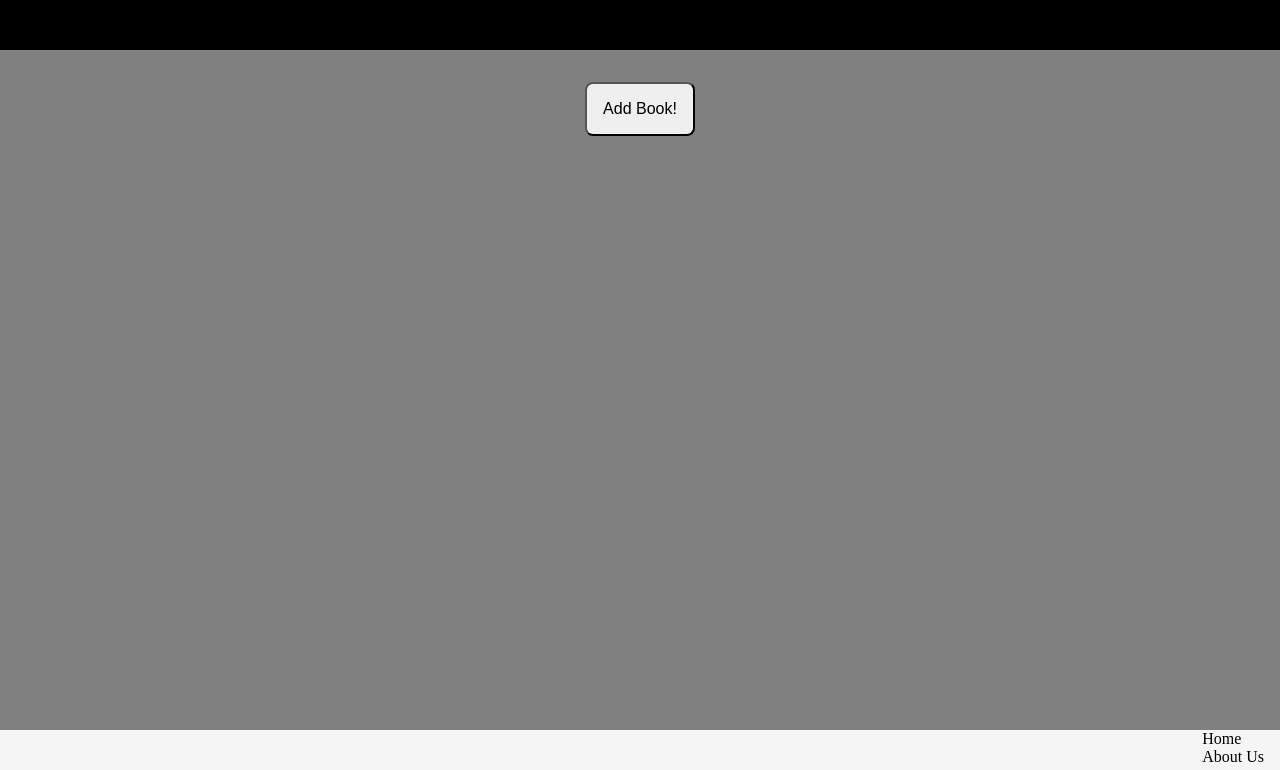
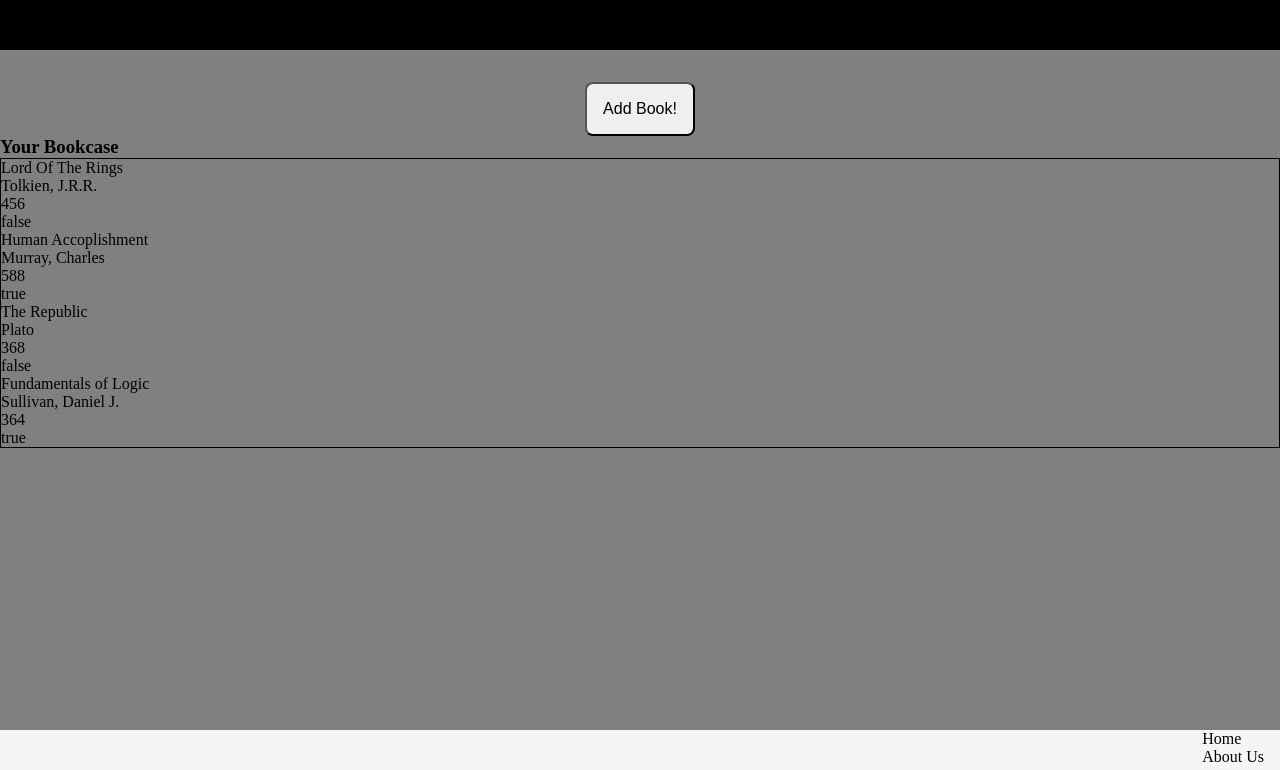
Before and after one commit to JDixon1995/Book-Catalog-Project, a plain HTML site: page index.html in a window 1280 px wide. Shown: the part 30-800 px from the top of the page. Drawn offline with Linux system fonts and the light colour scheme.

Commit message:
worked on library loop function implementation.

```diff
--- a/index.html
+++ b/index.html
@@ -16,7 +16,8 @@
     <button id="newBook">Add Book!</button>
     </div>
     <div id="libraryDisplay">
-        <ul class="book-list"></ul>
+    <h3>Your Bookcase</h3>
+        <div id="book-list"></div>
     </div>
     <footer id="footer">
         <ul>
--- a/script.js
+++ b/script.js
@@ -39,12 +39,26 @@ function addBookToLibrary() {
 }
 
 function displayLibrary() {
-    for(i = 0; i < myLibrary.length; i++) {
-        console.log(myLibrary[i].title);
-        console.log(myLibrary[i].author);
-        console.log(myLibrary[i].pages);
-        console.log(myLibrary[i].read);
-    }
+    let bookList = document.getElementById("book-list");
+    let book = document.createElement("ul");
+    book.id = "book";
+        for(i = 0; i < myLibrary.length; i++) {
+
+            let title = document.createElement("li");
+            let author = document.createElement("li");
+            let pageCount = document.createElement("li");
+            let readStatus = document.createElement("li");
+            title.innerText = myLibrary[i].title;
+            author.innerText = myLibrary[i].author;
+            pageCount.innerText = myLibrary[i].pages;
+            readStatus.innerText = myLibrary[i].read;
+            book.appendChild(title);
+            book.appendChild(author);
+            book.appendChild(pageCount);
+            book.appendChild(readStatus);
+            bookList.appendChild(book);
+
+        }
 }
 
 displayLibrary();
--- a/style.css
+++ b/style.css
@@ -32,6 +32,10 @@ button {
     cursor: pointer;
 }
 
+#book {
+    border: 1px solid black;
+}
+
 button:hover {
     color: white;
     background-color: black;
```
